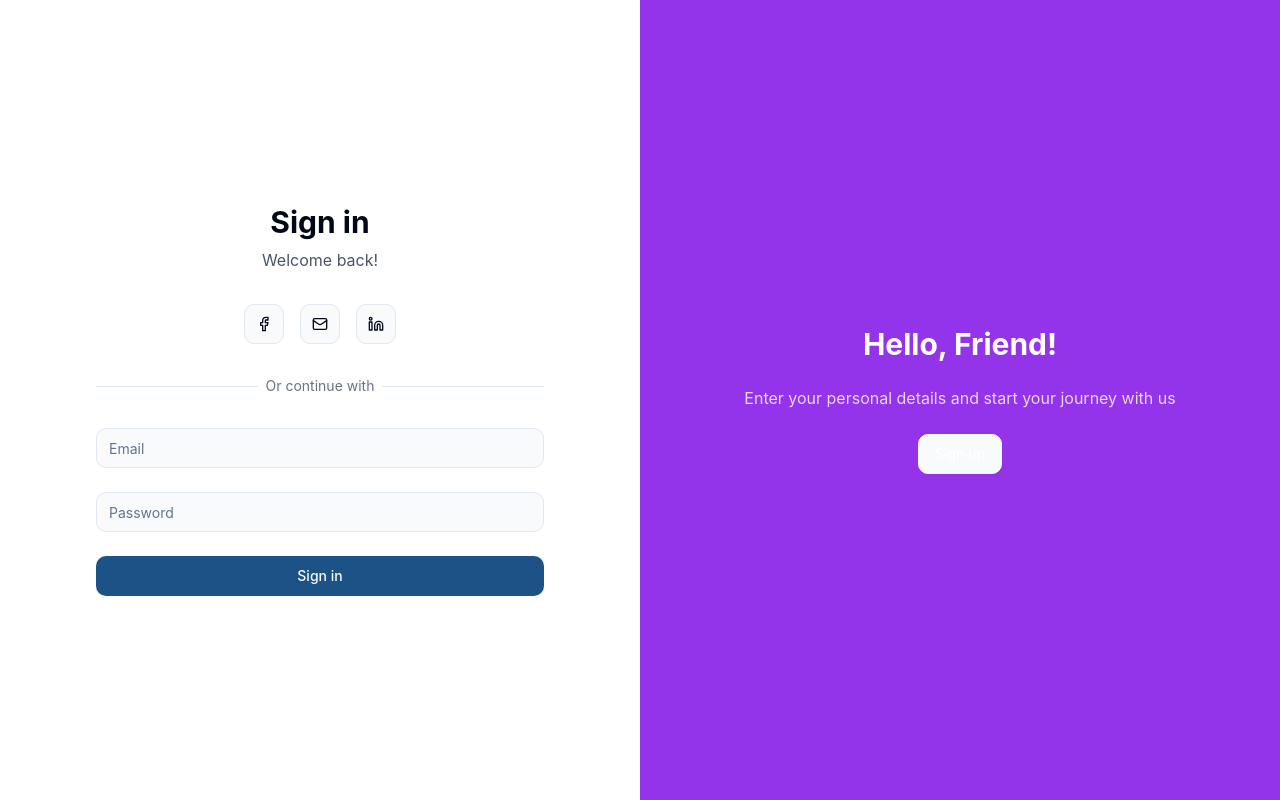
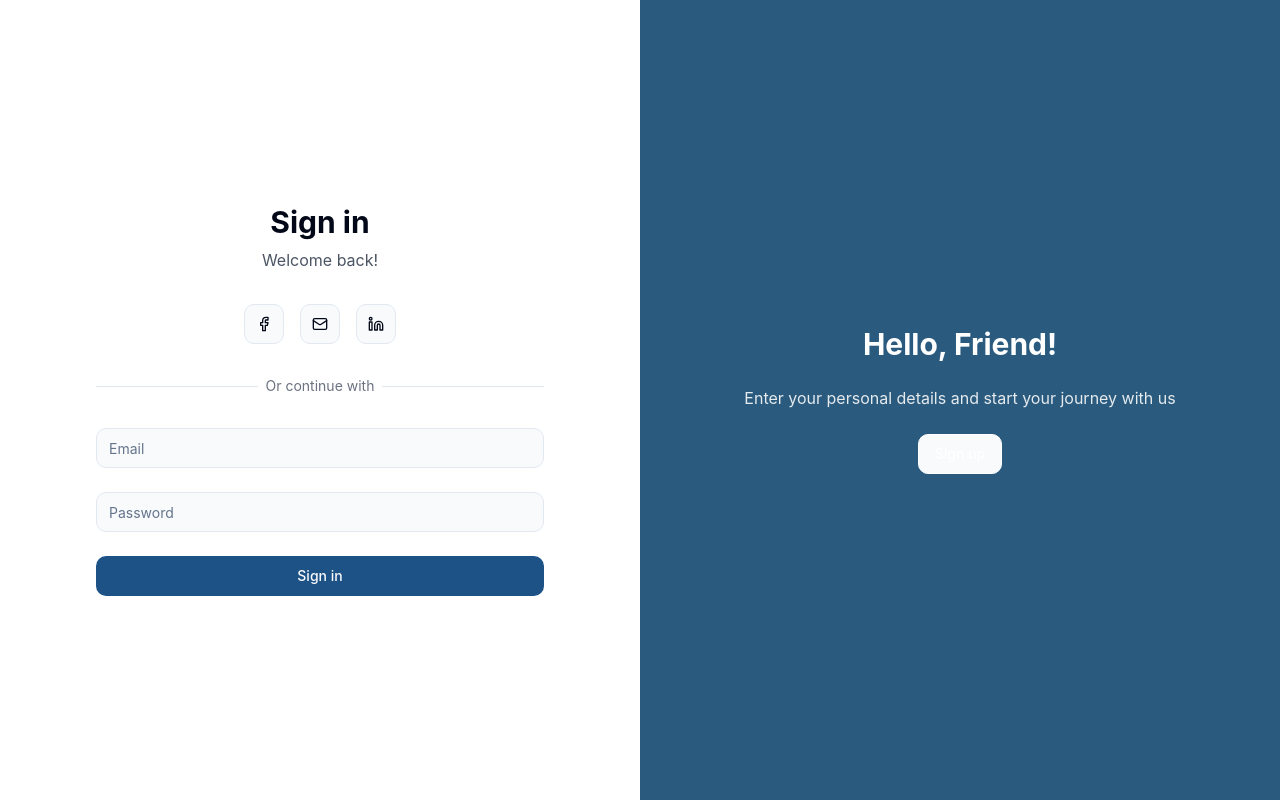
Before and after one commit to tahaAmineMiri/buildex-connect, a React (Vite) app: page /auth in a window 1280 px wide. Built offline with nearby package versions, Linux system fonts and the light colour scheme.

Commit message:
Refactor: Improve sign-up section design
Improved the design of the sign-up section to match the overall application style and color scheme.

```diff
--- a/src/components/auth/AuthPage.tsx
+++ b/src/components/auth/AuthPage.tsx
@@ -64,7 +64,7 @@ const AuthPage = () => {
       </div>
 
       {/* Right side - Sign Up Overlay */}
-      <div className="bg-purple-600 text-white p-8 md:p-12 flex flex-col justify-center items-center relative overflow-hidden">
+      <div className="bg-construction-blue text-white p-8 md:p-12 flex flex-col justify-center items-center relative overflow-hidden">
         <AnimatePresence mode="wait">
           <motion.div
             key={isSignUp ? "signup" : "welcome"}
@@ -72,12 +72,12 @@ const AuthPage = () => {
             animate={{ opacity: 1, y: 0 }}
             exit={{ opacity: 0, y: -20 }}
             transition={{ duration: 0.5 }}
-            className="w-full max-w-md text-center space-y-6"
+            className="w-full max-w-md text-center space-y-6 relative z-10"
           >
             {isSignUp ? (
               <>
                 <h2 className="text-3xl font-bold">Create Account</h2>
-                <p className="text-purple-200">
+                <p className="text-construction-white/90">
                   Enter your personal details to start your journey with us
                 </p>
                 <form onSubmit={handleSubmit} className="space-y-4">
@@ -102,7 +102,7 @@ const AuthPage = () => {
                   <Button
                     type="submit"
                     variant="outline"
-                    className="w-full border-white text-white hover:bg-white hover:text-purple-600"
+                    className="w-full border-white text-white hover:bg-white hover:text-construction-blue"
                   >
                     Sign up
                   </Button>
@@ -118,12 +118,12 @@ const AuthPage = () => {
             ) : (
               <>
                 <h2 className="text-3xl font-bold">Hello, Friend!</h2>
-                <p className="text-purple-200">
+                <p className="text-construction-white/90">
                   Enter your personal details and start your journey with us
                 </p>
                 <Button
                   variant="outline"
-                  className="border-white text-white hover:bg-white hover:text-purple-600"
+                  className="border-white text-white hover:bg-white hover:text-construction-blue"
                   onClick={toggleForm}
                 >
                   Sign up
@@ -145,7 +145,7 @@ const AuthPage = () => {
               repeat: Infinity,
               ease: "linear",
             }}
-            className="absolute -top-1/2 -right-1/2 w-full h-full bg-purple-400/20 rounded-full blur-3xl"
+            className="absolute -top-1/2 -right-1/2 w-full h-full bg-construction-slate/20 rounded-full blur-3xl"
           />
           <motion.div
             animate={{
@@ -157,7 +157,7 @@ const AuthPage = () => {
               repeat: Infinity,
               ease: "linear",
             }}
-            className="absolute -bottom-1/2 -left-1/2 w-full h-full bg-purple-600/20 rounded-full blur-3xl"
+            className="absolute -bottom-1/2 -left-1/2 w-full h-full bg-construction-blue/20 rounded-full blur-3xl"
           />
         </div>
       </div>
```
